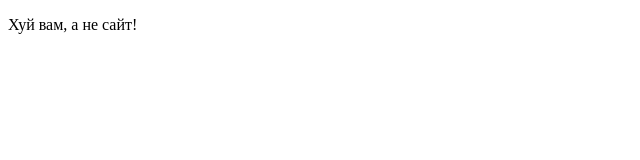
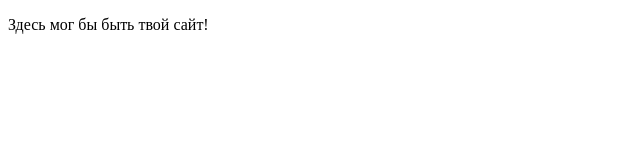
Before and after one commit to spololin/spololin.github.io, a plain HTML site: page index.html in a window 1280 px wide. Shown: the whole page, without its empty margins (0-640 px from the left). Drawn offline with Linux system fonts and the light colour scheme.

Commit message:
Update index.html

```diff
--- a/index.html
+++ b/index.html
@@ -7,6 +7,6 @@
     <title>Document</title>
 </head>
 <body>
-    <p>Хуй вам, а не сайт!</p>
+    <p>Здесь мог бы быть твой сайт!</p>
 </body>
 </html>
```
